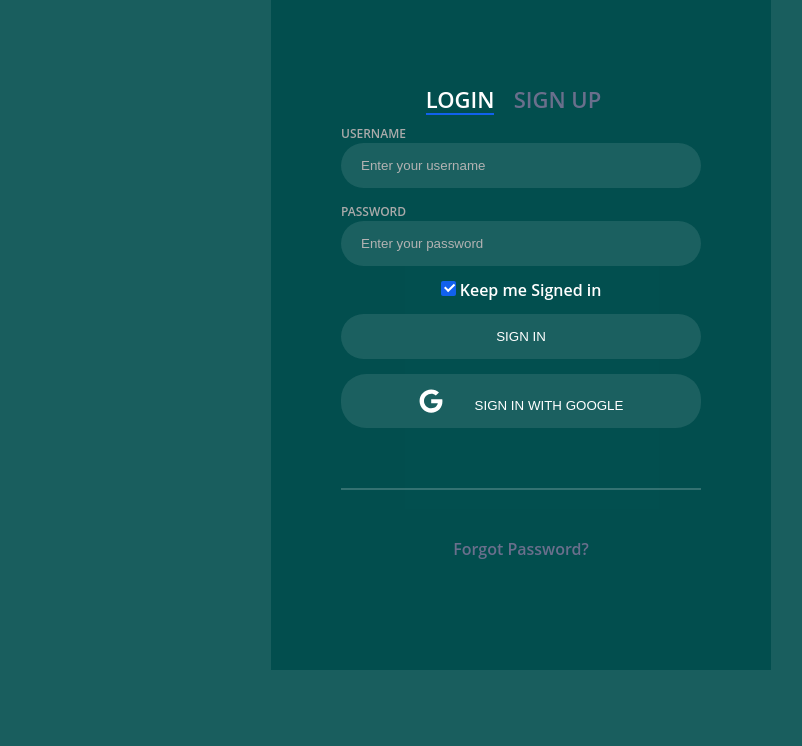
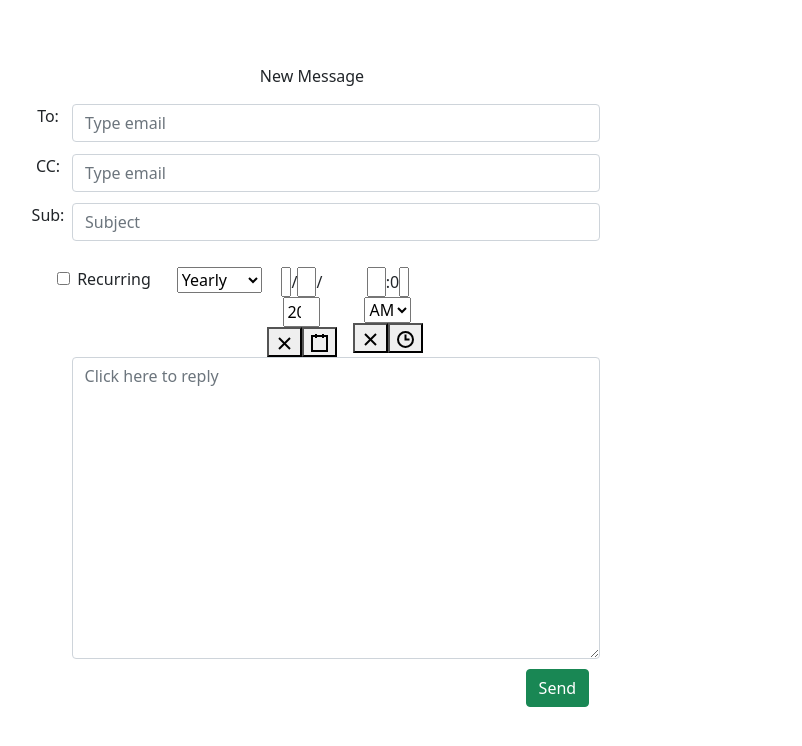
Before and after one commit to dhruvpeter/flipr_email, a React (Create React App) app: page / in a window 1280 px wide. Shown: the top 746 px of the page, without its empty margins (104-906 px from the left). Built offline with nearby package versions, Linux system fonts and the light colour scheme.

Commit message:
compose mail added

```diff
--- a/package.json
+++ b/package.json
@@ -12,9 +12,11 @@
     "@testing-library/user-event": "^12.8.3",
     "bootstrap": "^5.0.2",
     "react": "^17.0.2",
+    "react-date-picker": "^8.2.0",
     "react-dom": "^17.0.2",
     "react-google-login": "^5.2.2",
     "react-scripts": "4.0.3",
+    "react-time-picker": "^4.3.0",
     "web-vitals": "^1.1.2"
   },
   "scripts": {
--- a/src/App.js
+++ b/src/App.js
@@ -1,6 +1,6 @@
 import logo from './logo.svg';
 import './App.css';
-import Login from './components/Login/Login'
+import Login from './components/Compose/Compose'
 
 function App() {
   return (
--- /dev/null
+++ b/src/components/Compose/Compose.css
@@ -0,0 +1,40 @@
+.body{
+    margin-top: 5%;
+    margin-left: 10%;
+
+}
+.input{
+    display: flex;
+    margin-bottom: 2%;
+}
+.mailbody{
+    margin-left: 9%;
+    width: 100%;
+    height: 20%;
+    margin-bottom: 2%;
+}
+.send{
+    margin-left: 95%;
+
+}
+.check{
+    float:left;
+    margin-bottom: 2%;
+
+
+}
+#c{
+    padding-left: 8%;
+}
+.schedule{
+   display: flex;
+
+
+}
+#w{
+    margin-left:15%;
+
+}
+#dt{
+    padding-left:3%;
+}
--- /dev/null
+++ b/src/components/Compose/Compose.js
@@ -0,0 +1,117 @@
+import React , {useState} from 'react'
+import './Compose.css'
+import 'bootstrap/dist/css/bootstrap.min.css'
+import DatePicker from 'react-date-picker'
+import TimePicker from 'react-time-picker'
+export default function Compose() {
+    const [value, onChangeDate] = useState(new Date());
+    const [time, onChangeTime] = useState('10:00');
+    const [toSend, setToSend] = useState({
+        to: '',
+        cc: '',
+        subject:'',
+        mailbody: '',
+      });
+
+      const onSubmit = (e) => {
+        e.preventDefault();
+        {/* --- METHOD TO SEND THE MAIL --- */}
+      };
+
+      const handleChange = (e) => {
+        setToSend({ ...toSend, [e.target.name]: e.target.value });
+      };
+    return (
+        <div className="body">
+        <div class="col-md-6">
+            <div class="panel panel-default">
+                <div class="panel-body message">
+                    <p class="text-center">New Message</p>
+                    <form class="form-horizontal" role="form">
+                        <div class="form-group" className="input">
+                            <label for="to" class="col-sm-1 control-label">To:</label>
+                            <div class="col-sm-11">
+                                <input type="email" class="form-control select2-offscreen" id="to" placeholder="Type email" tabindex="-1" value={toSend.to} onChange={handleChange}/>
+                            </div>
+                        </div>
+                        <div class="form-group" className="input">
+                            <label for="cc" class="col-sm-1 control-label">CC:</label>
+                            <div class="col-sm-11">
+                                <input type="email" class="form-control select2-offscreen" id="cc" placeholder="Type email" tabindex="-1" value={toSend.cc}
+                        onChange={handleChange}/>
+                            </div>
+                        </div>
+                        <div class="form-group" className="input">
+                            <label for="bcc" class="col-sm-1 control-label">Sub:</label>
+                            <div class="col-sm-11">
+                                <input type="email" class="form-control select2-offscreen" id="bcc" placeholder="Subject" tabindex="-1" value={toSend.subject}
+                        onChange={handleChange}/>
+                            </div>
+                        </div>
+
+                    </form>
+
+                    <div class="col-sm-11 col-sm-offset-1">
+
+                        <div class="btn-toolbar" role="toolbar">
+
+                            <div class="btn-group">
+                                <button class="btn btn-default"><span class="fa fa-bold"></span></button>
+                                <button class="btn btn-default"><span class="fa fa-italic"></span></button>
+                                <button class="btn btn-default"><span class="fa fa-underline"></span></button>
+                            </div>
+
+
+
+
+                        </div>
+                        {/* <br>	 */}
+
+                        <div class="form-group" className="check">
+
+                        <input type="checkbox"/>
+                        <label for="bcc" class="col-sm-1 control-label" id="c">Recurring </label>
+                        </div>
+                        <div className="schedule">
+                        <div class="form-group" id="w">
+                            <select>
+                            <option value="Weekly">Weekly</option>
+                            <option value="Monthly">Monthly</option>
+                            <option selected value="Yearly">Yearly</option>
+                            </select>
+                        </div>
+                        <div class="form-group" className="date">
+
+                        <DatePicker
+                        id="dt"
+                        onChange={onChangeDate}
+                        value={value}
+                        />
+                        </div>
+                        <div class="form-group" className="date">
+
+                        <TimePicker
+                        id="dt"
+                         onChange={onChangeTime}
+                         value={time}
+                        />
+                        </div>
+                        </div>
+
+
+                        <div class="form-group" className="mailbody">
+                            <textarea class="form-control" id="message" name="body" rows="12" placeholder="Click here to reply" value={toSend.mailbody}
+                        onChange={handleChange}></textarea>
+                        </div>
+
+                        <div class="form-group" className='send'>
+                            <button type="submit" class="btn btn-success">Send</button>
+
+                        </div>
+                    </div>
+			</div>
+		</div>
+	</div>
+    </div>
+    )
+}
```
Also changed, not shown: 1 other file (tests, documents, lock files or other folders).
